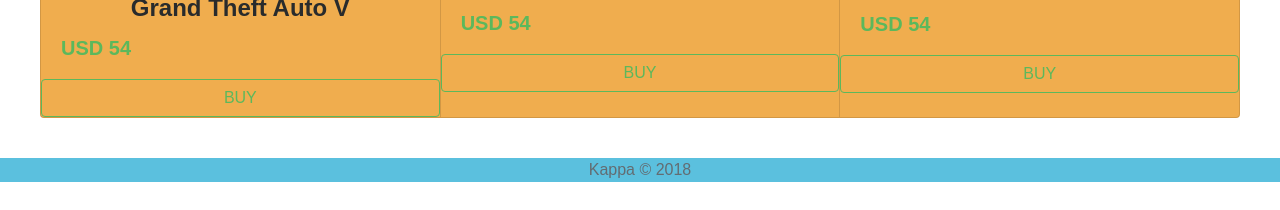
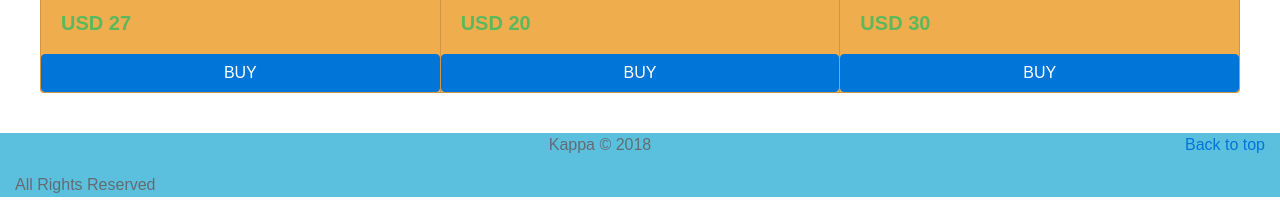
Before and after one commit to afsaa/Kappa, a plain HTML site: page index.html in a window 1280 px wide. Shown: the part 1332-1542 px from the top of the page. Drawn offline with nearby package versions, Linux system fonts and the light colour scheme; a script that the page names is missing.

Commit message:
Últimos cambios

```diff
--- a/index.html
+++ b/index.html
@@ -9,11 +9,12 @@
   <script src="https://cdnjs.cloudflare.com/ajax/libs/tether/1.4.0/js/tether.min.js" integrity="sha384-DztdAPBWPRXSA/3eYEEUWrWCy7G5KFbe8fFjk5JAIxUYHKkDx6Qin1DkWx51bBrb" crossorigin="anonymous"></script>
   <script src="https://maxcdn.bootstrapcdn.com/bootstrap/4.0.0-alpha.6/js/bootstrap.min.js" integrity="sha384-vBWWzlZJ8ea9aCX4pEW3rVHjgjt7zpkNpZk+02D9phzyeVkE+jo0ieGizqPLForn" crossorigin="anonymous"></script>
   <script defer src="https://use.fontawesome.com/releases/v5.0.6/js/all.js"></script>
-  <link rel="stylesheet" href="/style.css">
+  <link rel="stylesheet" href="style.css">
 
   <title>Kappa VideoGames</title>
 </head>
 <body>
+
   <!-- Navigation -->
   <nav class="navbar navbar-toggleable-md navbar-light bg-info">
     <button class="navbar-toggler navbar-toggler-right" type="button" data-toggle="collapse" data-target="#navbarNav" aria-controls="navbarNav" aria-expanded="false" aria-label="Toggle navigation">
@@ -71,7 +72,7 @@
 
       <!-- Xbox One -->
       <div class="card card-inverse col-sm-6">
-        <img class="card-img rounded" src="/img/Xbox.jpeg" alt="XboxOne" width="100%">
+        <img class="card-img rounded" src="img/Xbox.jpeg" alt="XboxOne" width="100%">
         <div class="card-img-overlay">
           <h4 class="card-title">Top Xbox One Games</h4>
         </div>
@@ -88,34 +89,37 @@
             <img class="card-img-top" src="img/gta5.jpg" alt="GTA5" width="100%">
             <div class="card-body">
               <h4 class="card-title text-center"><strong>Grand Theft Auto V</strong></h4>
-              <p class="text-success"><strong>USD 54</strong></p>
-              <button type="button" class="btn btn-outline-success btn-block">BUY</button>
+              <p class="text-success"><strong>USD 27</strong></p>
+              <button type="button" class="btn btn-primary btn-block">BUY</button>
             </div>
           </div>
           <div class="card bg-warning">
             <img class="card-img-top" src="img/pubg.jpg" alt="PUBG" width="100%">
             <div class="card-body">
               <h4 class="card-title text-center"><strong>PlayerUnknows Battlegrounds</strong></h4>
-              <p class="text-success"><strong>USD 54</strong></p>
-              <button type="button" class="btn btn-outline-success btn-block">BUY</button>
+              <p class="text-success"><strong>USD 20</strong></p>
+              <button type="button" class="btn btn-primary btn-block">BUY</button>
             </div>
           </div>
           <div class="card bg-warning">
             <img class="card-img-top" src="img/darksouls3.jpg" alt="DARKSOULS3" width="100%">
             <div class="card-body">
               <h4 class="card-title text-center"><strong>Dark Souls 3</strong></h4>
-              <p class="text-success"><strong>USD 54</strong></p>
-              <button type="button" class="btn btn-outline-success btn-block">BUY</button>
+              <p class="text-success"><strong>USD 30</strong></p>
+              <button type="button" class="btn btn-primary btn-block">BUY</button>
             </div>
           </div>
       </div>
   </div>
   <!-- Footer -->
   <footer class="text-muted">
-    <div class="container-fluid bg-info">
-      <p class="text-center">Kappa &copy; 2018</p>
-    </div>
-  </footer>
+      <div class="container-fluid bg-info">
+        <p class="float-right">
+          <a href="#">Back to top</a>
+        </p>
+        <p class="text-center">Kappa &copy; 2018</p>
+        <p>All Rights Reserved</p>
+      </div>
 
 </body>
 </html>
--- a/style.css
+++ b/style.css
@@ -10,7 +10,11 @@ body {
 .card {
   padding: 0;
 }
-
+.row .card:hover {
+  opacity: 0.75;
+  filter: alpha(opacity=50);
+  cursor: pointer;
+}
 /* Recently added games */
 #RA {
   padding: 40px 40px;
```
Also changed, not shown: img/darksouls3.jpg, img/gta5.jpg, img/pubg.jpg.
